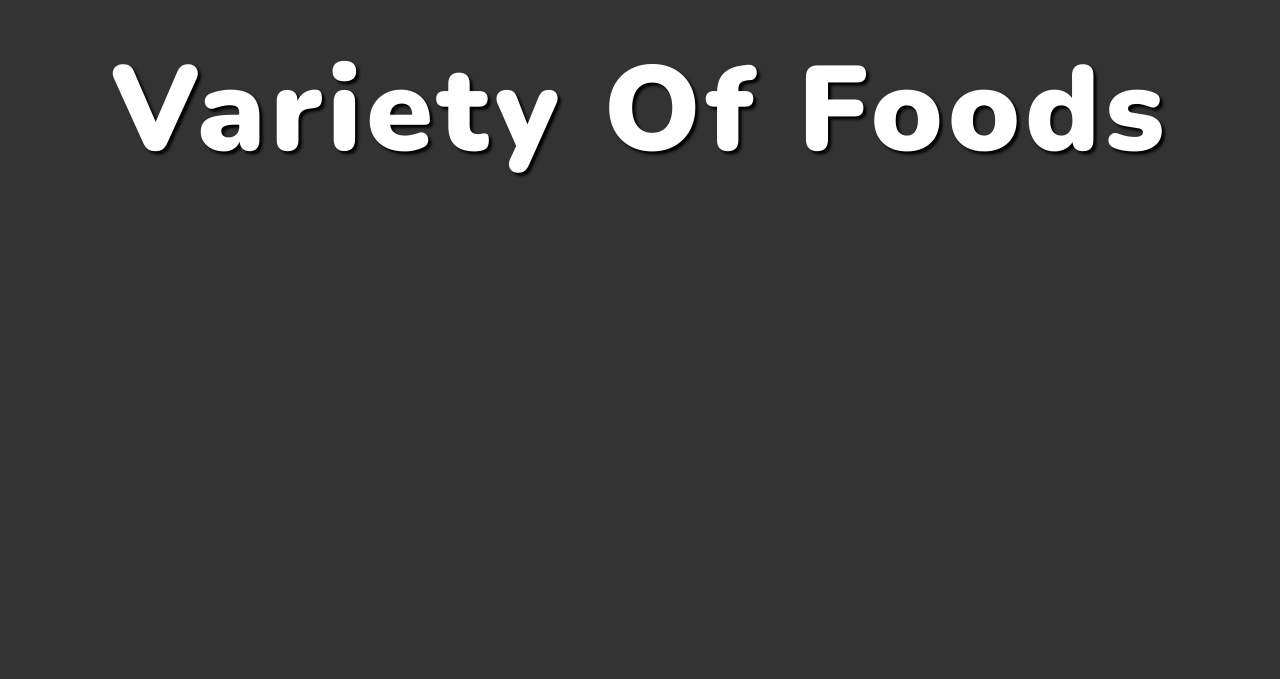
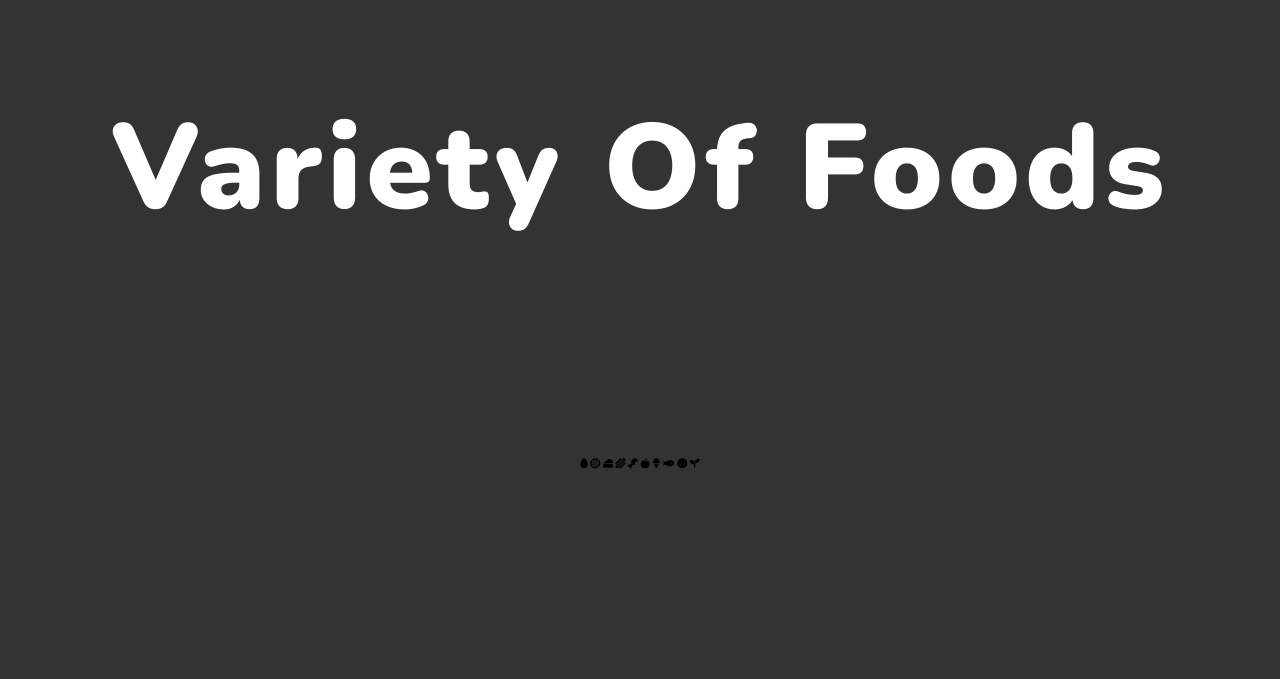
Before and after one commit to alifhossainbits/Foods---Responsive-Website, a plain HTML site: page index.html in a window 1280 px wide. Shown: the part 121-800 px from the top of the page. Drawn offline with nearby package versions, Linux system fonts and the light colour scheme.

Commit message:
starting over

```diff
--- a/index.html
+++ b/index.html
@@ -12,10 +12,12 @@
   </head>
   <body>
     <div class="container">
-      <section class="nav-section">
-        <h1 class="nav-section--heading">Variety of Foods</h1>
-        <div class="nav-section--icons">
-          <i class="fas fa-egg"></i>
+        <div class="container">
+            <!-- Section 1 -->
+            <section class="section-1">
+                <h1 class="section-heading">variety of foods</h1>
+              <div class="section-1-icons">
+                  <i class="change fas fa-egg"></i>
                   <i class="fas fa-stroopwafel"></i>
                   <i class="fas fa-cheese"></i>
                   <i class="fas fa-hotdog"></i>
@@ -27,6 +29,7 @@
                   <i class="fas fa-seedling"></i>
                 </div>
             </section>
+            <!-- End Section 1 -->
     </div>
     <script src="script.js"></script>
   </body>
--- a/style.css
+++ b/style.css
@@ -12,40 +12,33 @@ html {
 
 body {
   font-family: "Nunito", sans-serif;
-  text-decoration: none;
-  outline: none;
   font-weight: 400;
 }
 
-.container {
+/* Common Style Start */
+
+.section-heading {
+  font-size: 12rem;
+  font-weight: 900;
+  color: #fff;
+  text-align: center;
+  text-transform: capitalize;
+  letter-spacing: 0.5rem;
 }
-
-/* -----NAV SECTION ------ */
-.nav-section {
+/* Common Style End */
+/* Section 1 */
+.section-1 {
   width: 100%;
   height: 100vh;
   background-color: #333;
   display: flex;
   flex-direction: column;
   align-items: center;
-  justify-content: space-between;
-}
-.nav-section--heading {
-  margin-top: 15rem;
-  font-size: 12rem;
-  font-weight: 900;
-  color: #fff;
-  text-align: center;
-  text-transform: capitalize;
-  letter-spacing: 0.5rem;
-  text-shadow: 0.3rem 0.3rem 0.3rem #000;
-}
-.nav-section--icons {
-  font-size: 35rem;
-  color: #a89a2d;
-  position: absolute;
-  transform: translate(0%, 60%);
-  text-shadow: 0.2rem 0.2rem 0.2rem #000;
+  justify-content: space-evenly;
 }
 
-/* -----NAV SECTION END ------ */
+.section-heading {
+}
+.section-1-icons {
+}
+/* End of Section 1 */
```
Lines whose indentation alone changed are shown as unchanged.
